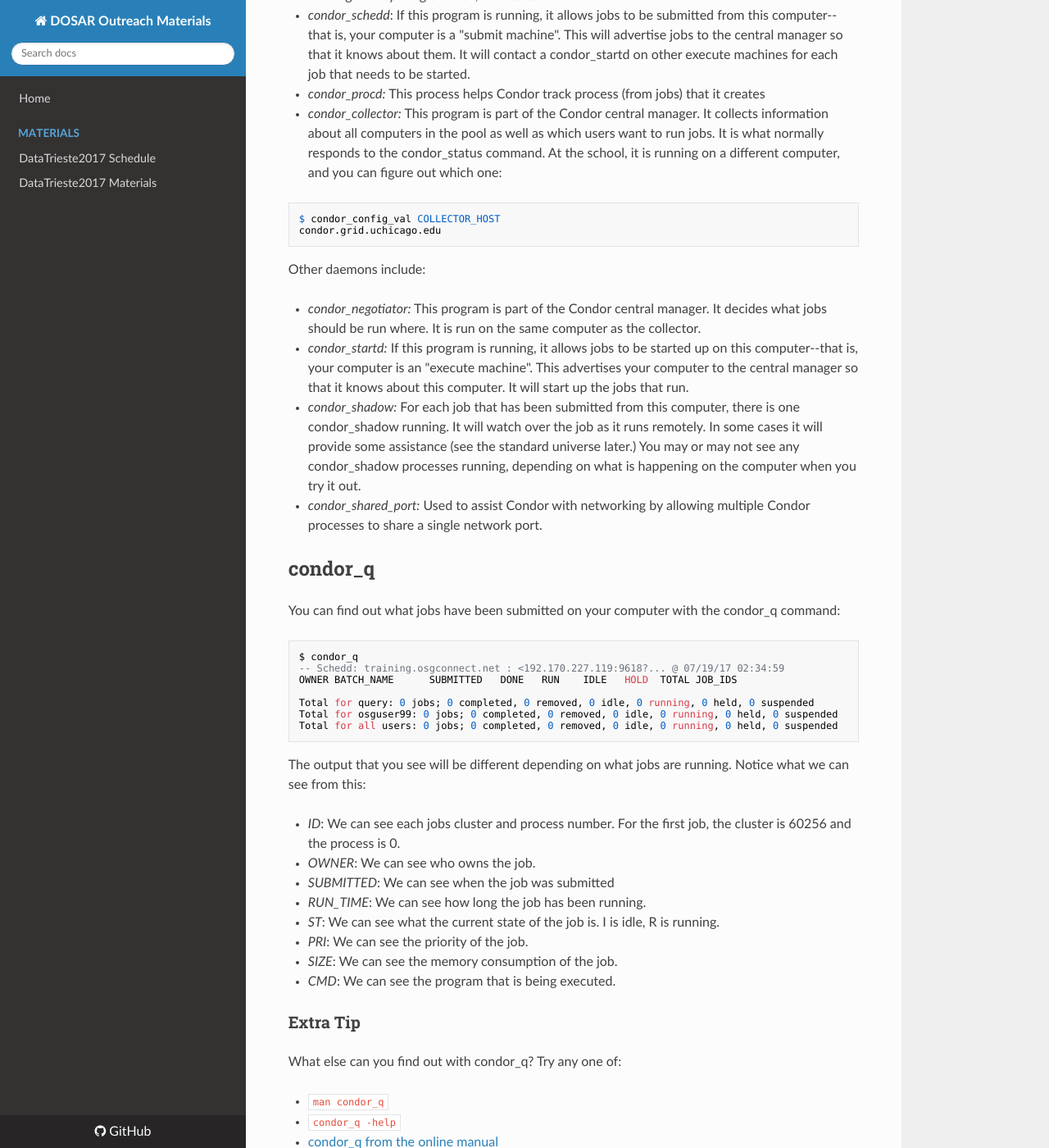
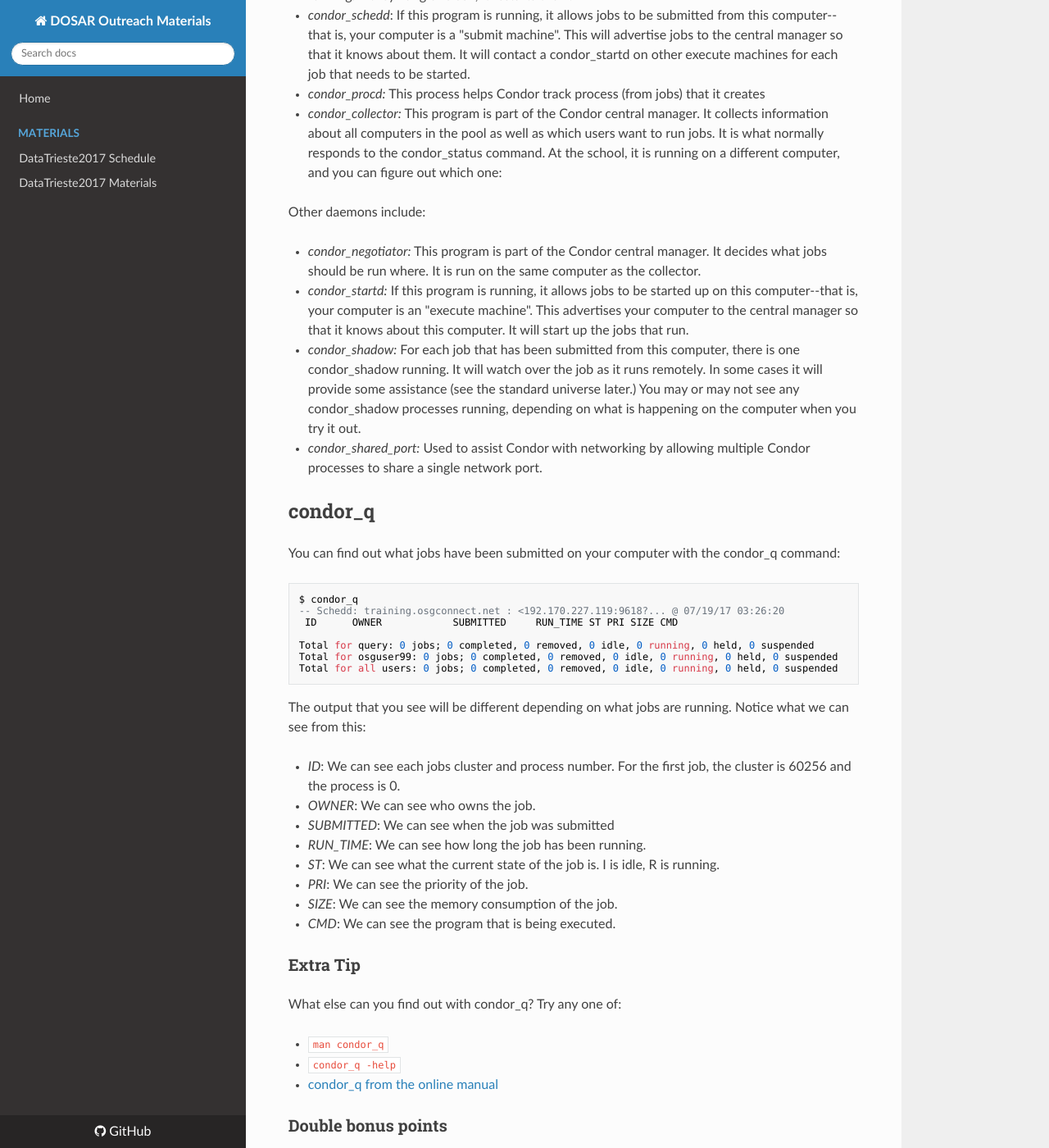
Before and after one commit to opensciencegrid/dosar, an MkDocs documentation site: the page built from docs/Materials/02-OurJobManager.md, in a window 1280 px wide and 1400 px high, scrolled down 2155 px. Shown: the whole window at 82% size. Built offline with MkDocs 1.6.1, drawn with Linux system fonts in a browser that asks for light colours; nearby versions of some CDN libraries; old or Windows-style settings are respelled for this version of MkDocs; some of the changed text lies outside the part shown.

Commit message:
Update 02-OurJobManager.md

````diff
--- a/docs/Materials/02-OurJobManager.md
+++ b/docs/Materials/02-OurJobManager.md
@@ -19,7 +19,7 @@ You should have been given your name and password when you arrived this afternoo
 How do you know what version of Condor you are using? Try <code>condor_version</code>:
 
 ```
-$ <b>condor_version</b>
+$ condor_version
 $CondorVersion: 8.7.2 Jun 21 2017 BuildID: 408717 $
 $CondorPlatform: x86_64_RedHat6 $
 ```
@@ -100,11 +100,6 @@ For this version of Condor there are four processes running: the condor_master,
    * *condor_procd:* This process helps Condor track process (from jobs) that it creates
    * *condor_collector:* This program is part of the Condor central manager. It collects information about all computers in the pool as well as which users want to run jobs. It is what normally responds to the condor_status command. At the school, it is running on a different computer, and you can figure out which one:
 
-```
-$ condor_config_val COLLECTOR_HOST
-condor.grid.uchicago.edu
-```
-
 Other daemons include:
 
    * *condor_negotiator:* This program is part of the Condor central manager. It decides what jobs should be run where. It is run on the same computer as the collector.
@@ -119,8 +114,8 @@ You can find out what jobs have been submitted on your computer with the condor_
 
 ```
 $ condor_q
--- Schedd: training.osgconnect.net : <192.170.227.119:9618?... @ 07/19/17 02:34:59
-OWNER BATCH_NAME      SUBMITTED   DONE   RUN    IDLE   HOLD  TOTAL JOB_IDS
+-- Schedd: training.osgconnect.net : <192.170.227.119:9618?... @ 07/19/17 03:26:20
+ ID      OWNER            SUBMITTED     RUN_TIME ST PRI SIZE CMD
 
 Total for query: 0 jobs; 0 completed, 0 removed, 0 idle, 0 running, 0 held, 0 suspended
 Total for osguser99: 0 jobs; 0 completed, 0 removed, 0 idle, 0 running, 0 held, 0 suspended
````
